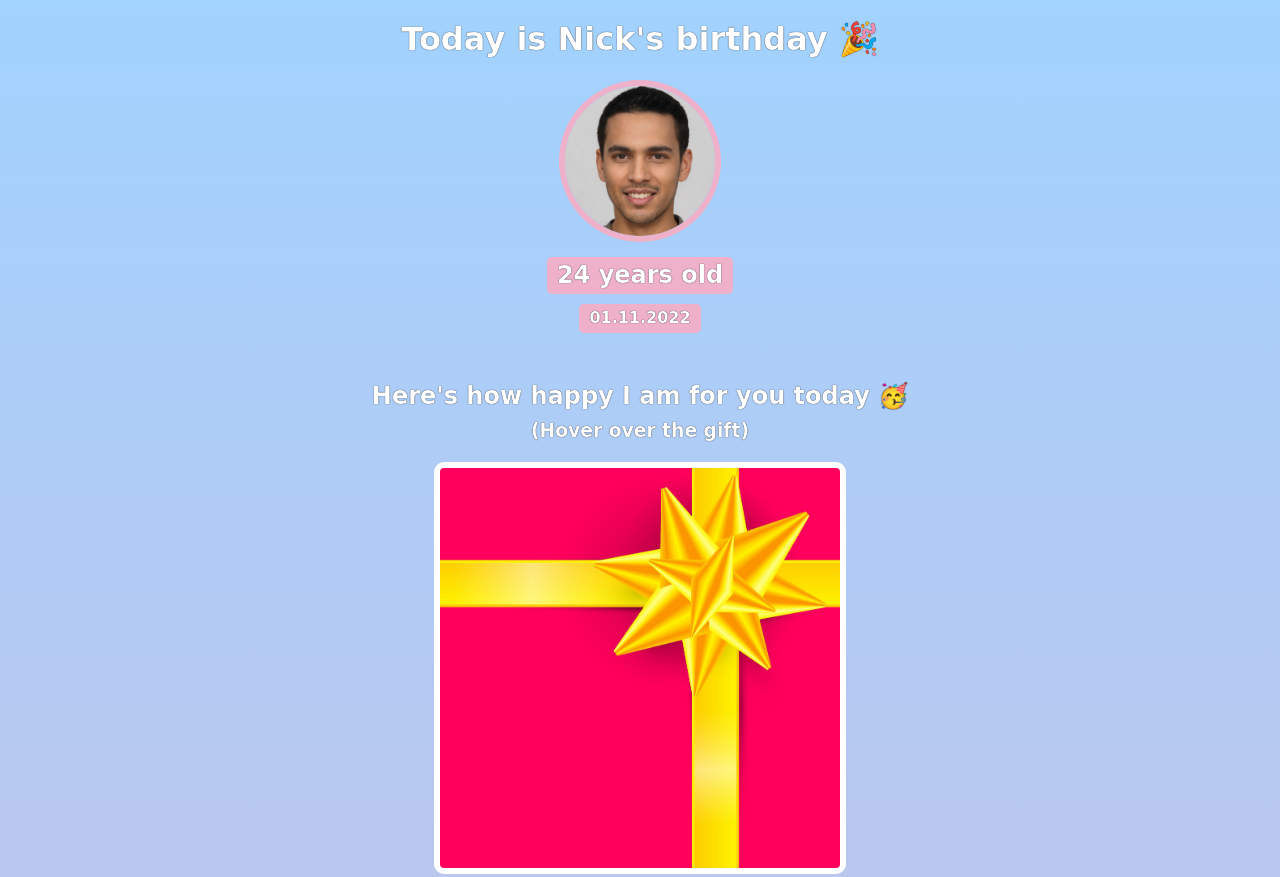
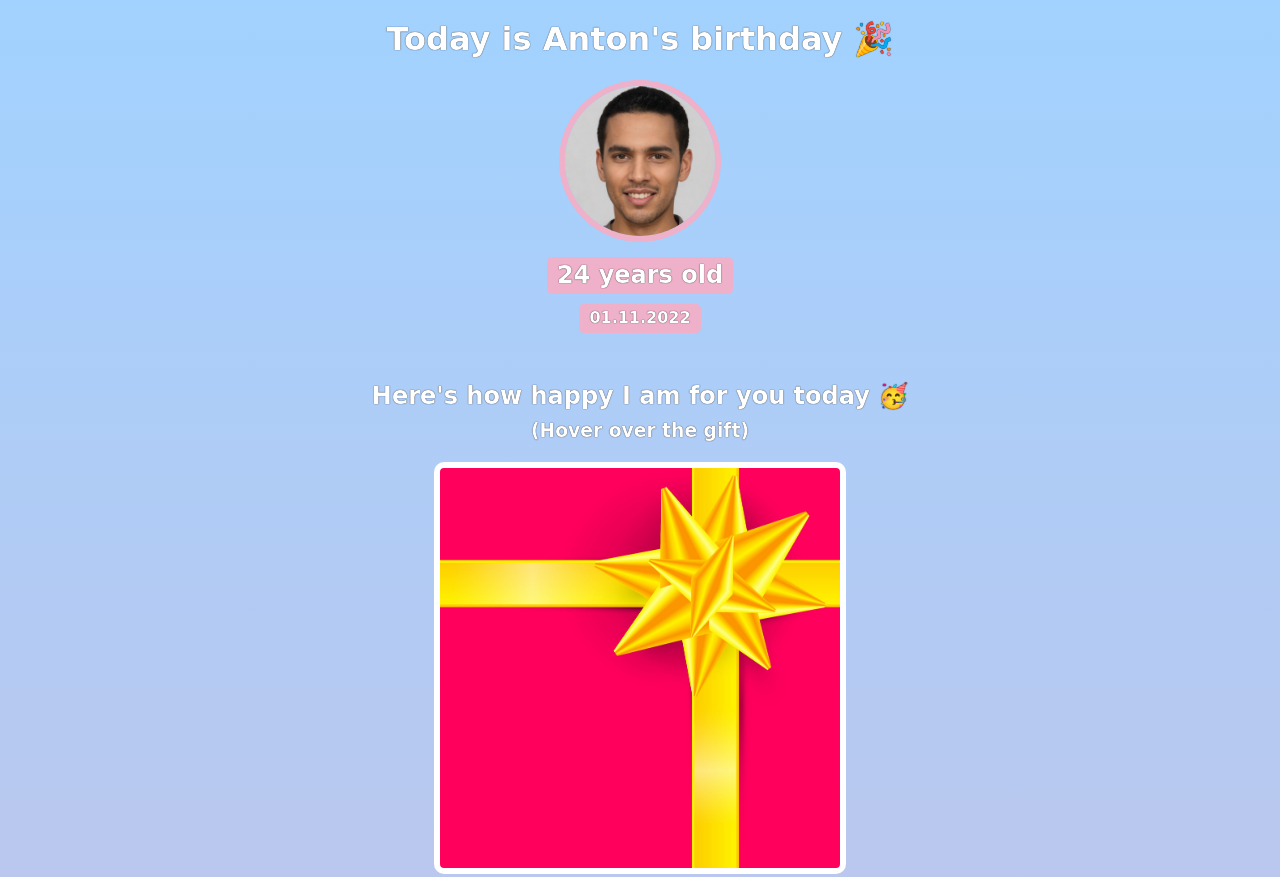
Before and after one commit to AntonKolding/Birthday-gift-site, a website built with Vite: page index.html in a window 1280 px wide. Shown: the top 877 px of the page. Built offline with nearby package versions, Linux system fonts and the light colour scheme; a web font is replaced by a local one.

Commit message:
Update index.html

```diff
--- a/index.html
+++ b/index.html
@@ -7,7 +7,7 @@
     </head>
     <body>
         <div id="header">
-            <h1>Today is Nick's birthday 🎉</h1>
+            <h1>Today is Anton's birthday 🎉</h1>
             <img id="bff-img" src="images/nick.jpg">
             <h2 id="bday-age">24 years old</h2>
             <h4 id="bday-date">01.11.2022</h4>
```
